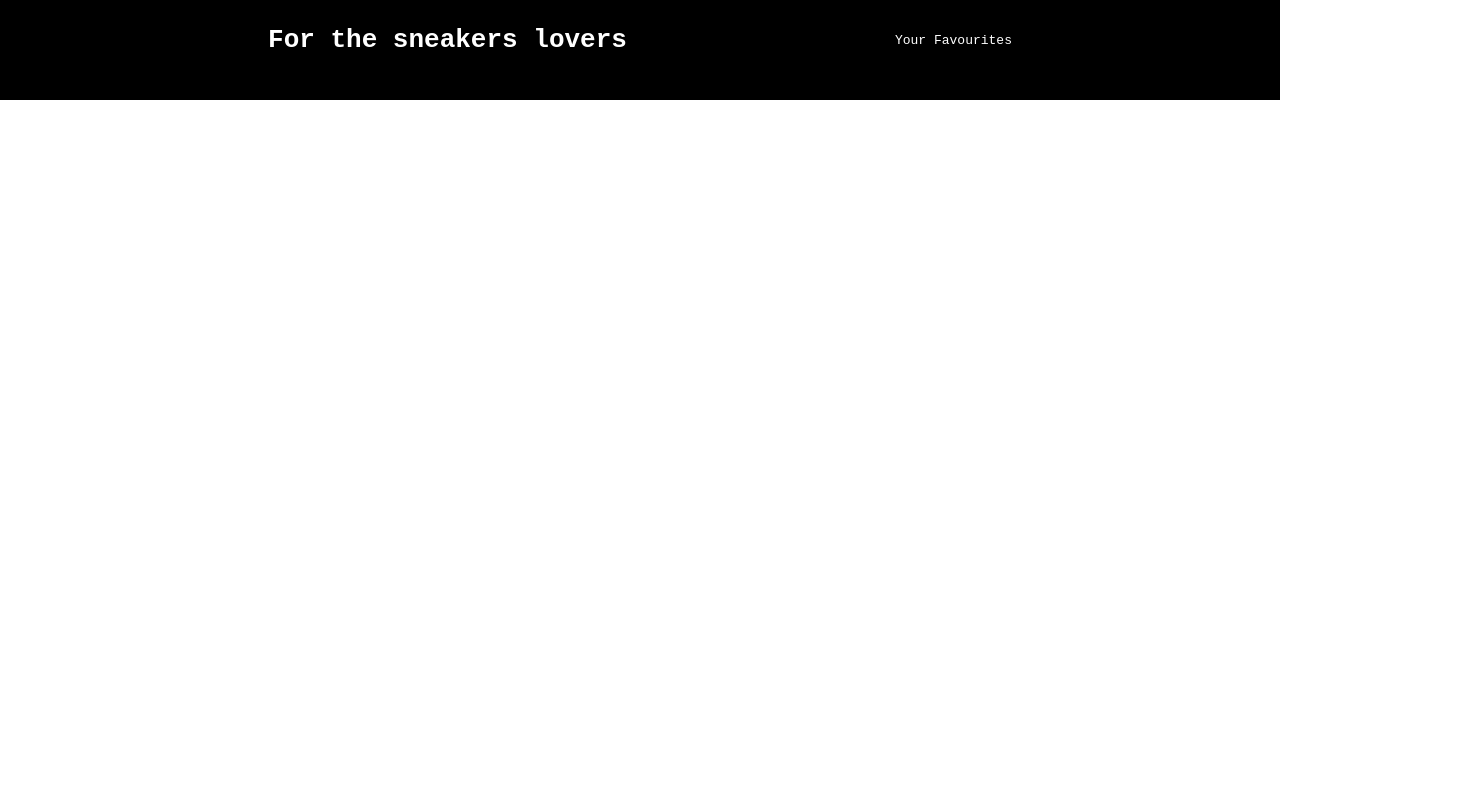
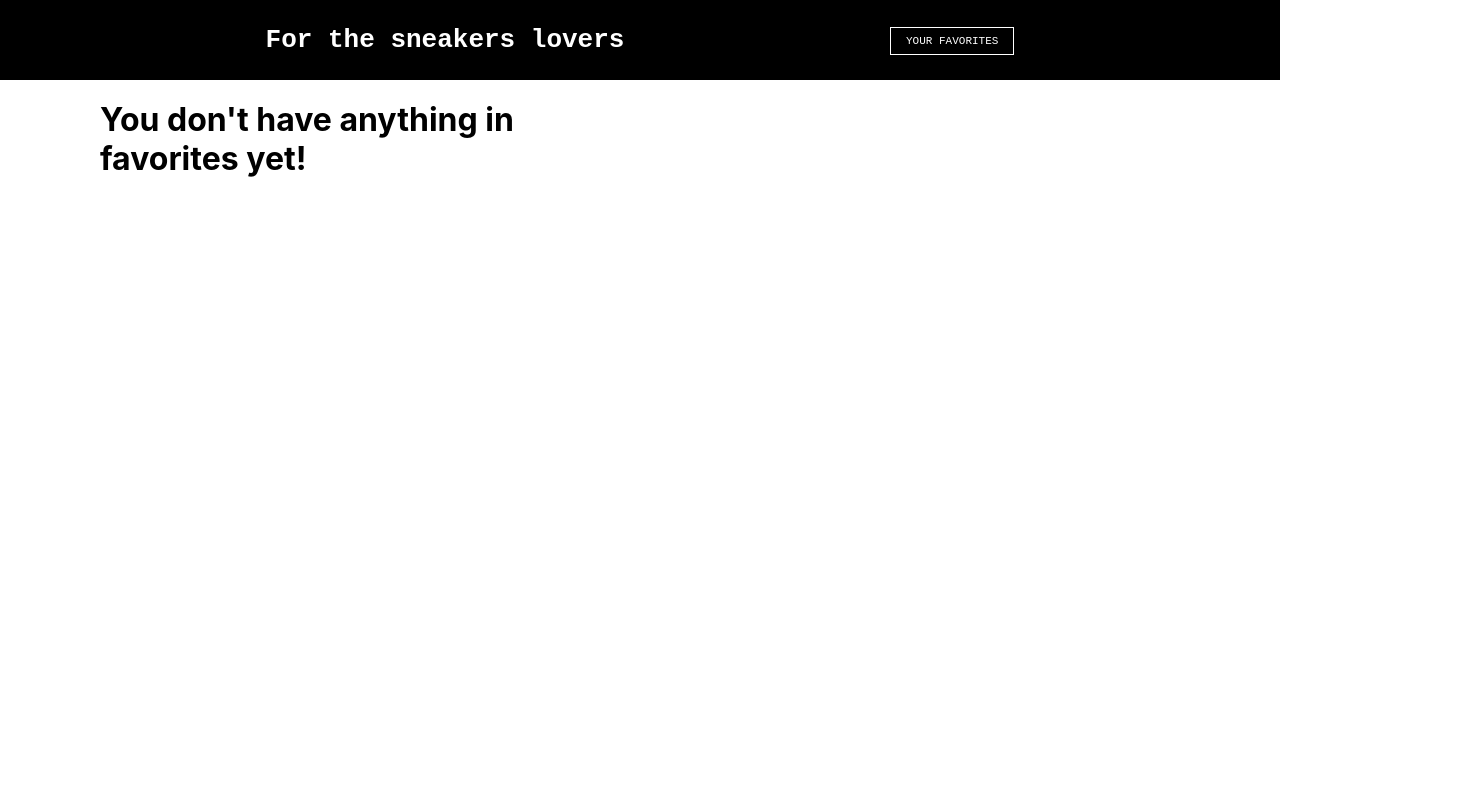
Before and after one commit to Robiko55/treci_domaci_react, a React (Create React App) app: page /favorites in a window 1280 px wide. Shown: the top 800 px of the page, 1480 px wide, since content can reach past the window. Built offline with nearby package versions, Linux system fonts and the light colour scheme.

Commit message:
Kompletirana funkcionalnost dodavanja i izbacinjava iz Favorites

```diff
--- a/src/App.css
+++ b/src/App.css
@@ -22,6 +22,30 @@
 
 }
 
+a {
+  padding-top: 3px;
+  padding-bottom: 5px;
+  padding-left: 15px;
+  padding-right: 15px;
+  color: white;
+  text-decoration: none;
+  border: 1px solid white;
+  border-style: solid;
+  font-size: 16px;
+  font-variant-caps: all-petite-caps;
+  transition: all 0.2s ease-in-out;
+
+
+
+
+}
+a:hover{
+  border: 1px solid white;
+  background-color: white;
+  color:black;
+
+
+}
 
 .footer {
   width: 100%;
@@ -35,7 +59,7 @@
 }
 
 .sneakers-list {
-  min-height: 80vh;
+  min-height: 90vh;
   width: 100%;
   display: grid;
   grid-template-columns: repeat(3, 1fr);
@@ -74,12 +98,16 @@ button {
   padding: 10px;
   background-color: transparent;
   color: black;
-  width: 100%;
+  width: 300px;
   border-color: black;
   border-width: 1px;
   transition: all 0.2s ease-in-out;
   z-index: 80;
   margin-top: 10px;
+  font-family: sans-serif;
+  font-size: 18px;
+  font-variant-caps: all-petite-caps;
+
 
 }
 
@@ -90,3 +118,12 @@ button:hover{
   border-color: black;
   cursor: pointer;
 }
+
+.favorites {
+  padding: 100px;
+  min-height: 100vh;
+  width: 100%;
+  display: grid;
+  grid-template-columns: repeat(3, 1fr);
+  justify-items: center;
+}
--- a/src/components/Favorites.jsx
+++ b/src/components/Favorites.jsx
@@ -1,13 +1,40 @@
 import React from "react";
-import '../App';
+import { useAppContext } from "./context/appContext";
+
 const Favorites = () => {
-    return (
+  const { favorites, addToFavorites, removeFromFavorites } = useAppContext();
 
+  console.log("favorites are", favorites);
+
+  return (
+    <div className="favorites">
+      {favorites.length > 0 ? (
+        favorites.map((sneaker) => (
+          <div key={sneaker.id} className="sneaker">
             <div>
-                Favorites
-                </div>
-
-    );
+              <h3>{sneaker.title}</h3>
+            </div>
+            <div>
+              <img src={sneaker.media.thumbUrl} alt="#" />
+            </div>
+            <div>
+              {favorites.some((s) => s.id === sneaker.id) ? (
+                <button onClick={() => removeFromFavorites(sneaker.id)}>
+                  Remove from Favorites
+                </button>
+              ) : (
+                <button onClick={() => addToFavorites(sneaker)}>
+                  Add to Favorites
+                </button>
+              )}
+            </div>
+          </div>
+        ))
+      ) : (
+        <h1>You don't have anything in favorites yet!</h1>
+      )}
+    </div>
+  );
 };
 
-export default Favorites
+export default Favorites;
--- a/src/components/Navbar.jsx
+++ b/src/components/Navbar.jsx
@@ -1,12 +1,16 @@
 import React from "react";
 import '../App';
+import {Link} from 'react-router-dom';
 const Navbar = () => {
     return (
         <div className="navbar">
             <div>
                 <h1> For the sneakers lovers</h1>
                 </div>
-            <div> Your Favourites </div>
+            <div>
+                <Link to="/favorites">
+                Your Favorites</Link>
+                 </div>
         </div>
     );
 };
--- a/src/components/SneakersDetails.jsx
+++ b/src/components/SneakersDetails.jsx
@@ -3,7 +3,7 @@ import '../App';
 
 const SneakersDetails = () => {
     return (
-            <div> SneakersDetails</div>
+            <div className="sneaker-details"> SneakersDetails</div>
     );
 };
 
--- a/src/components/SneakersList.jsx
+++ b/src/components/SneakersList.jsx
@@ -17,7 +17,7 @@ const SneakersList = () => {
 
     const favoritesChecker = (id) => {
 
-        const boolean = favorites.some((sneaker)=> sneaker.id == id);
+        const boolean = favorites.some((sneaker)=> sneaker.id === id);
         return boolean;
 
     };
@@ -43,7 +43,7 @@ const SneakersList = () => {
                 <div>
                 {favoritesChecker(sneaker.id) ? (
 
-                    <button onClick={()=> removeFromFavorites(sneaker)}>
+                    <button onClick={()=> removeFromFavorites(sneaker.id)}>
                         Remove from Favorites
                         </button>
                 ) : (
--- a/src/components/context/appContext.js
+++ b/src/components/context/appContext.js
@@ -29,7 +29,7 @@ const AppContextProvider = ({children}) => {
     const removeFromFavorites = (id) => {
 
         const oldFavorites = [...favorites];
-        const newFavorites = oldFavorites.filter((book)=>book.id !== id);
+        const newFavorites = oldFavorites.filter((sneaker)=>sneaker.id !== id);
 
         setFavorites(newFavorites);
     }
```
